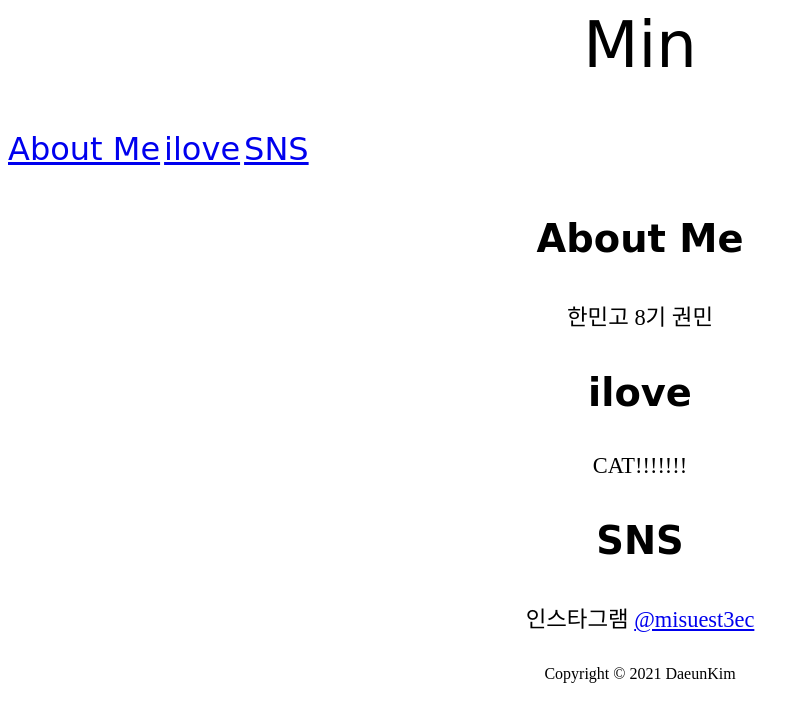
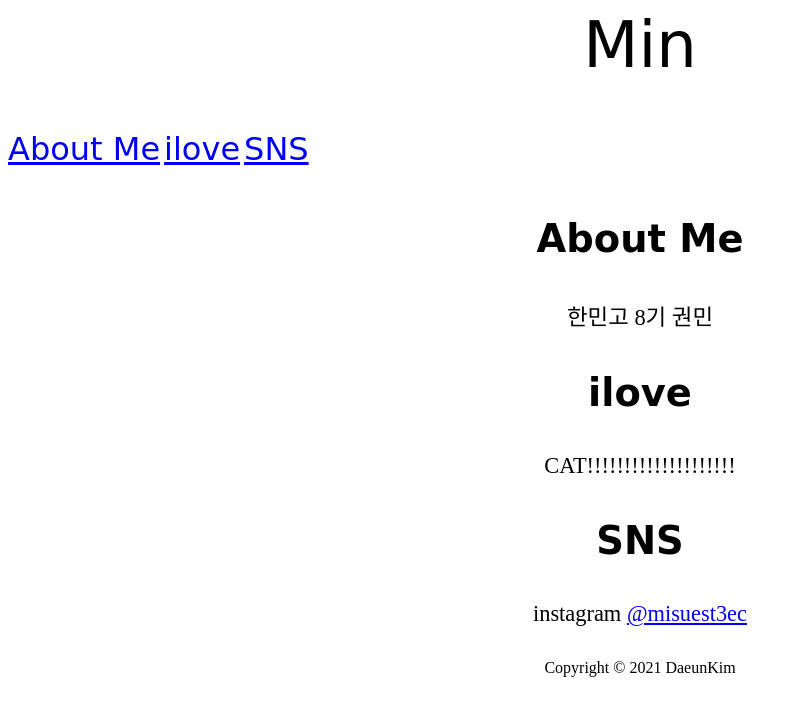
Before and after one commit to kmin05/kmin05.github.io, a plain HTML site: page index.html in a window 1280 px wide. Shown: the whole page, without its empty margins (0-810 px from the left). Drawn offline with Linux system fonts and the light colour scheme; a web font is replaced by a local one.

Commit message:
Add files via upload

```diff
--- a/index.html
+++ b/index.html
@@ -25,12 +25,12 @@
         <section id="ilove">
             <h1 class="subject">ilove
             </h1>
-            <div class="detail">CAT!!!!!!!
+            <div class="detail">CAT!!!!!!!!!!!!!!!!!!!!
             </div>
         </section>
         <section id="sns">
             <h1 class="subject">SNS</h1>
-            <div class="detail">인스타그램
+            <div class="detail">instagram
                 <a href="https://www.instagram.com/misuest3ec/" target="_blank">@misuest3ec</a></div>
         </section>
     </section>
```
